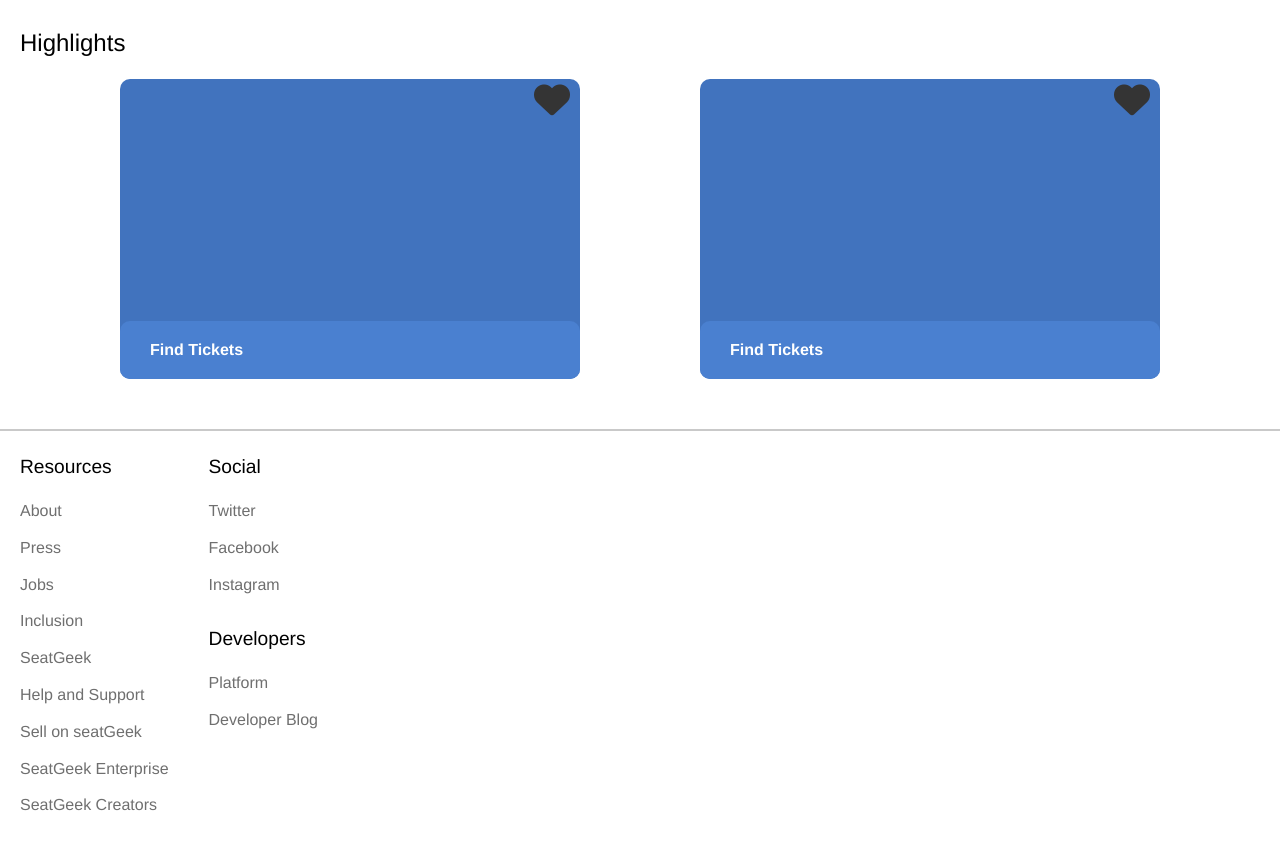
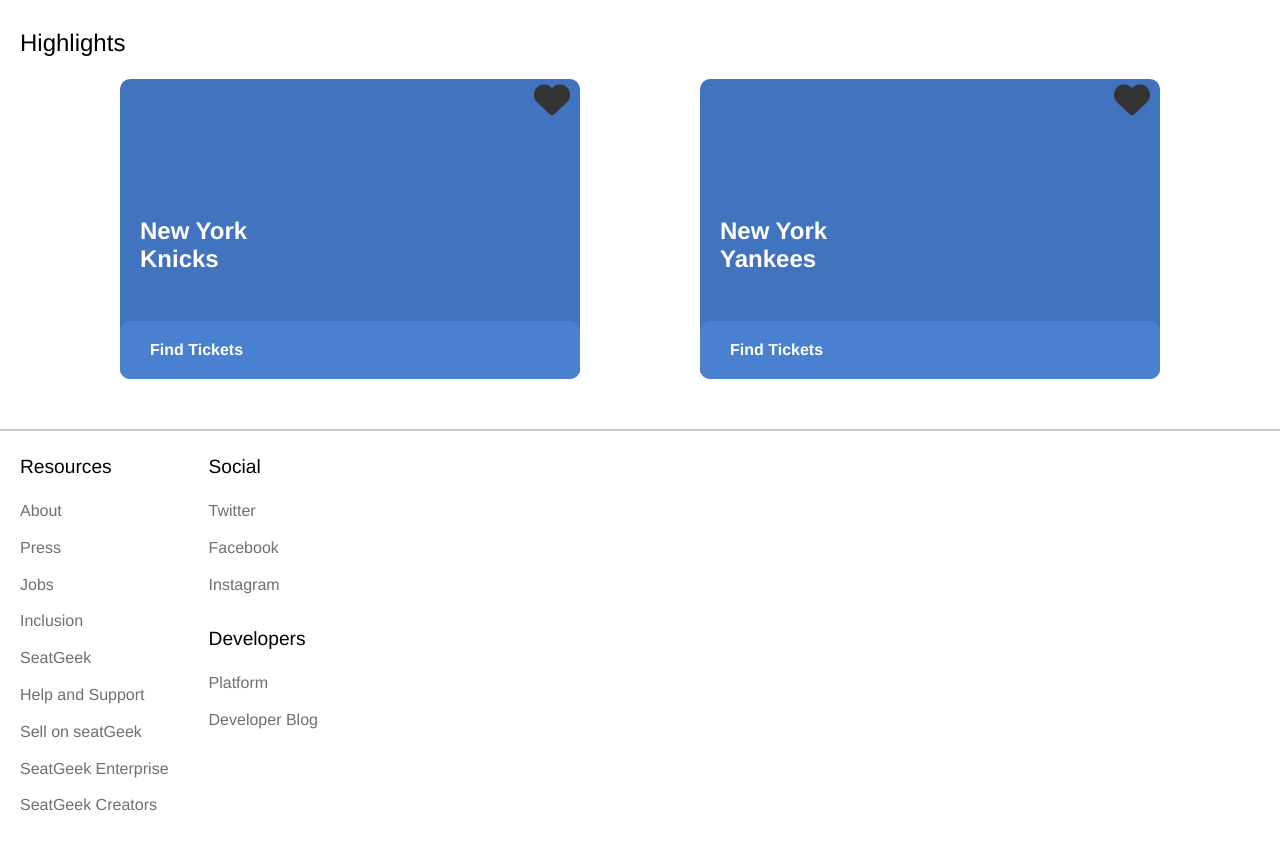
Before and after one commit to moisesg526/sports-ticket, a plain HTML site: page index.html in a window 1280 px wide. Shown: the part 1428-2272 px from the top of the page. Drawn offline with Linux system fonts and the light colour scheme.

Commit message:
Fixed the find section which wasnt showing the event

```diff
--- a/package.json
+++ /dev/null
@@ -1,5 +0,0 @@
-{
-  "dependencies": {
-    "express": "^4.18.2"
-  }
-}
--- a/styles.css
+++ b/styles.css
@@ -436,6 +436,7 @@
     width: 50%;
     margin: auto;
   }
+
   h1 {
     font-size: 3rem;
   }
@@ -488,9 +489,9 @@
   }
 
   .find {
-    padding-top: 250px;
+    padding: 30% 20px;
     width: 50%;
-    font-size: 2rem;
+    font-size: 1.5rem;
   }
 
   .find-ticket-banner {
```
Also changed, not shown: 1 other file.
